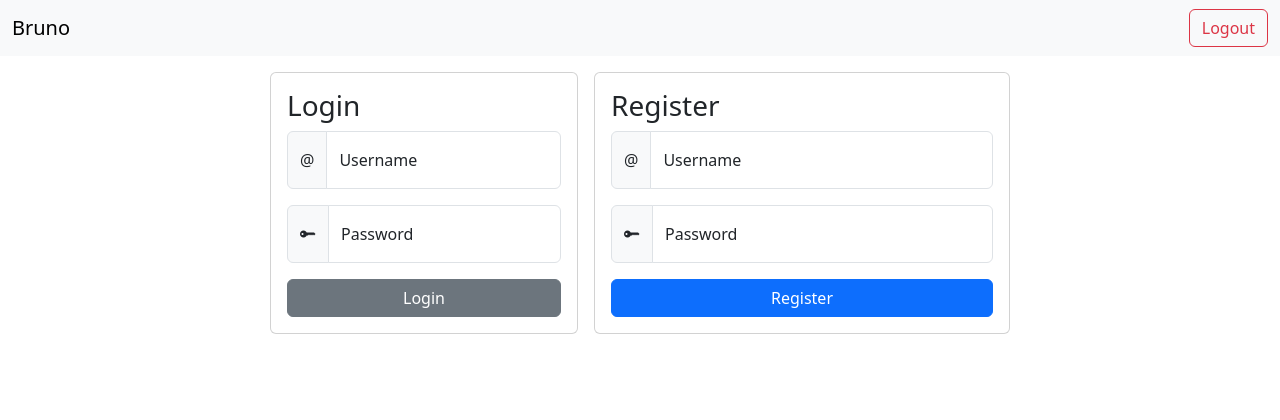
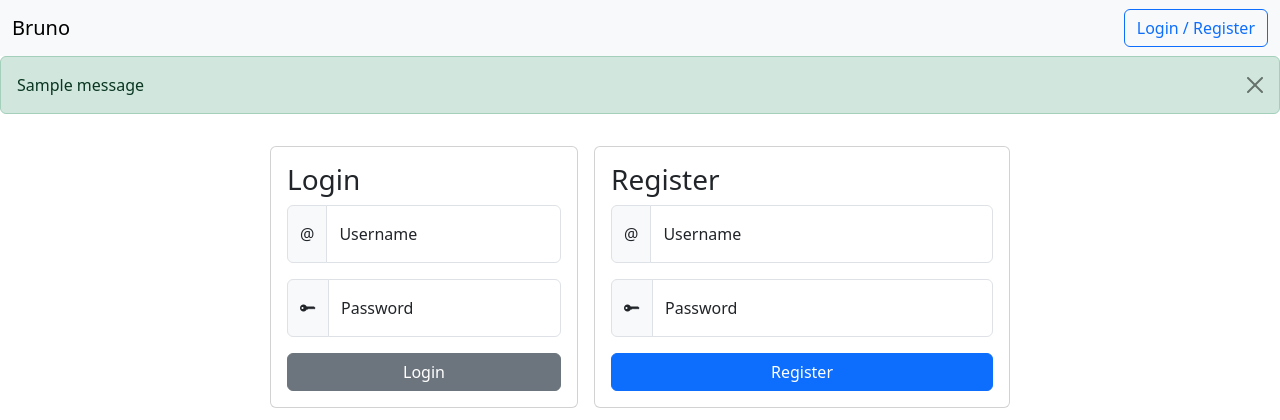
Before and after one commit to HSBI-Lerngruppe-Bres/WebTechnologienHausarbeit, a Flask app: page /accounts/login in a window 1280 px wide. Shown: the top 420 px of the page. Run offline with Flask 3, Linux system fonts and the light colour scheme; tables that the repository leaves empty hold one stand-in row (values such as "Sample post"); one stand-in notice (Sample message) is shown.

Commit message:
fix: The logoutbutton behavior

```diff
--- a/bruno/sites/templates/base.html
+++ b/bruno/sites/templates/base.html
@@ -18,7 +18,7 @@
                 <ul class="navbar-nav me-auto mb-2 mb-lg-0">
                 </ul>
                 <ul class="navbar-nav mb-2 mb-lg-0 d-flex">
-                    {% if not current_user %}
+                    {% if not current_user.is_authenticated %}
                     <li class="nav-item">
                         <a class="btn btn-outline-primary" aria-current="page" href="{{url_for("sites.accounts.login")}}">Login / Register</a>
                     </li>
@@ -32,6 +32,18 @@
         </div>
     </nav>
 
+    <!-- Displaying flashed messages -->
+    {% with messages = get_flashed_messages(with_categories=true) %}
+        {% if messages %}
+            {% for category, message in messages %}
+                <div class="alert alert-{{ category }} alert-dismissible fade show" role="alert">
+                    {{ message }}
+                    <button type="button" class="btn-close" data-bs-dismiss="alert" aria-label="Close"></button>
+                </div>
+            {% endfor %}
+        {% endif %}
+    {% endwith %}
+
     {% block content %}{% endblock %}
 
     <!-- Bootstrap JS with Popper -->
```
